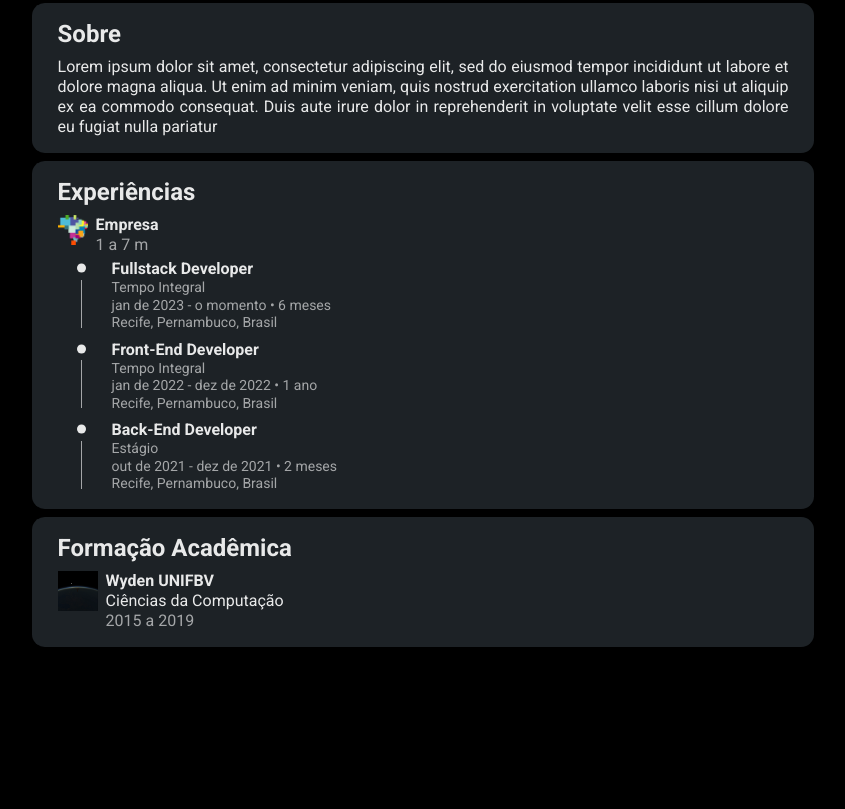
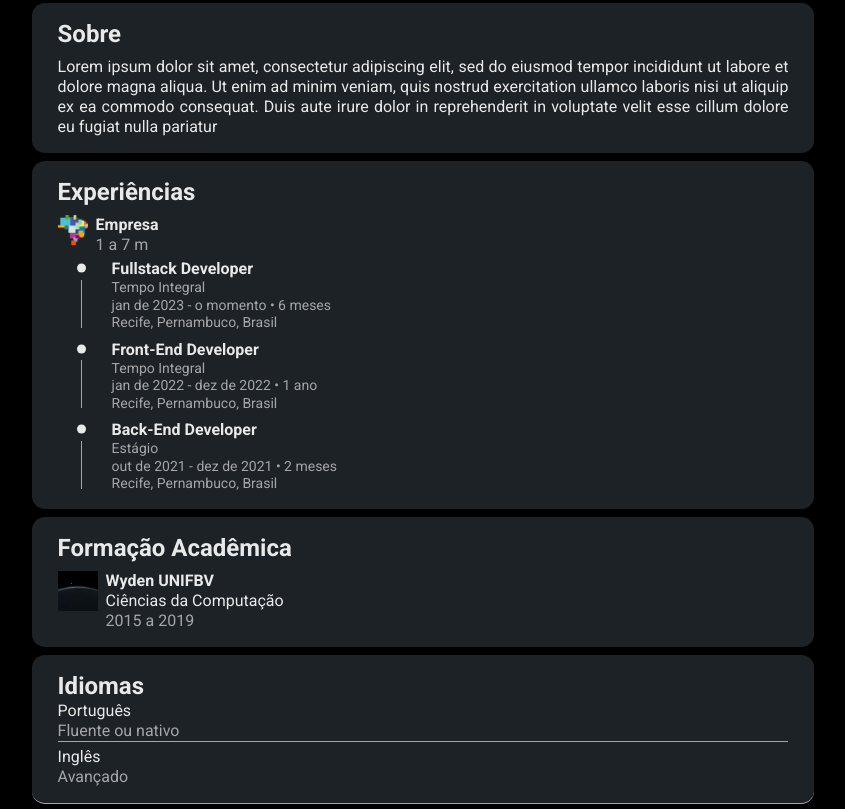
Before and after one commit to HenriqueChenWyden/Projeto7days-Linkedln, a plain HTML site: page index.html in a window 1280 px wide. Shown: the part 1240-2049 px from the top of the page, without its empty margins (217-1062 px from the left). Before the commit the page ends 1887 px from the top, so only its background shows below. Drawn offline with nearby package versions, Linux system fonts and the light colour scheme.

Commit message:
finished idiomas section

```diff
--- a/css/idiomas.css
+++ b/css/idiomas.css
@@ -0,0 +1,34 @@
+section.card.idiomas{
+    padding: 1rem 1.6rem;
+    font-size: 1rem;
+}
+
+
+.idiomas-item{
+    display: flex;
+    flex-direction: column;
+}
+
+.idiomas>div{
+    display: flex;
+    flex-direction: column;
+    justify-content: center;
+}
+
+.idiomas>div>p{
+    font-weight: 600;
+    font-size: 16px;
+}
+
+.idiomas>span{
+    color: var(--texto-secundario);
+}
+
+.idiomas{
+    border-bottom: 1px solid var(--texto-secundario);
+    margin-bottom: 5px;
+}
+
+.idiomas1>span{
+    color: var(--texto-secundario);
+}
--- a/index.html
+++ b/index.html
@@ -263,6 +263,25 @@
       </div>
     </section>
 
+    <section class="card idiomas">
+      <h2>Idiomas</h2>
+
+      <div class="idiomas-lista">
+
+        <div class="idiomas-item">
+
+          <div class="idiomas">
+            <p>Português</p>
+            <span>Fluente ou nativo</span>
+          </div>
+          <div class="idiomas1">
+            <p>Inglês</p>
+            <span>Avançado</span>
+          </div>
+        </div>
+      </div>
+    </section>
+
   </main>
 
 </body>
```
